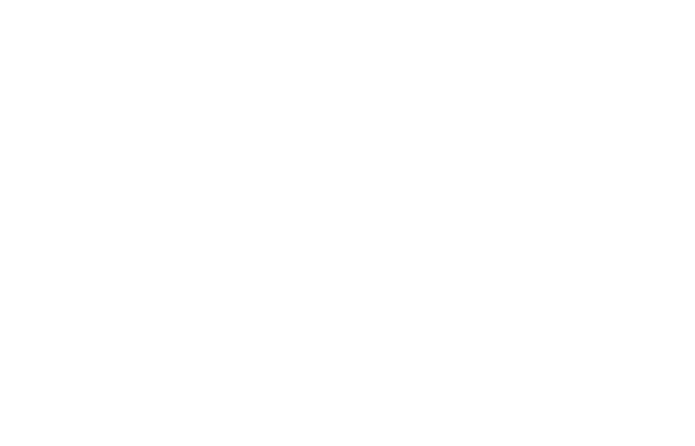
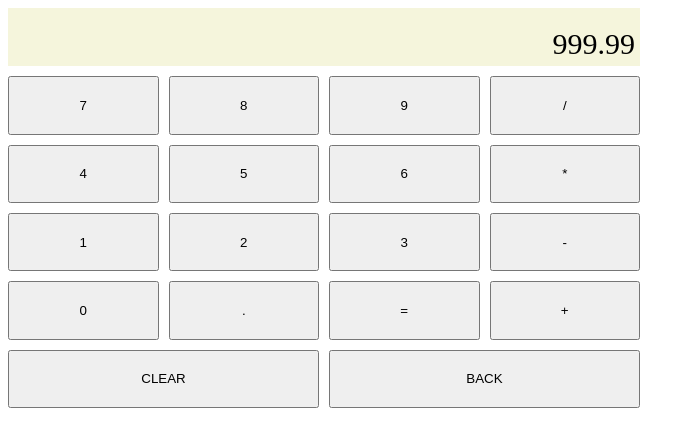
Before and after one commit to yochie/odin-calc, a plain HTML site: page index.html in a window 1280 px wide. Shown: the whole page, without its empty margins (0-695 px from the left). Drawn offline with Linux system fonts and the light colour scheme.

Commit message:
Create calculator html and css layout

```diff
--- a/index.html
+++ b/index.html
@@ -1,5 +1,6 @@
 <!DOCTYPE html>
 <html lang="en">
+
 <head>
     <meta charset="UTF-8">
     <meta name="viewport" content="width=device-width, initial-scale=1.0">
@@ -7,7 +8,41 @@
     <script src="script.js" defer></script>
     <link rel="stylesheet" href="style.css">
 </head>
+
 <body>
+    <div class="calculator">
+        <div class="calculator-row">
+            <div class="display">999.99</div>
+        </div>
+        <div class="calculator-row">
+            <button class="num-button">7</button>
+            <button class="num-button">8</button>
+            <button class="num-button">9</button>
+            <button class="operation-button">/</button>
+        </div>
+        <div class="calculator-row">
+            <button class="num-button">4</button>
+            <button class="num-button">5</button>
+            <button class="num-button">6</button>
+            <button class="operation-button">*</button>
+        </div>
+        <div class="calculator-row">
+            <button class="num-button">1</button>
+            <button class="num-button">2</button>
+            <button class="num-button">3</button>
+            <button class="operation-button">-</button>
+        </div>
+        <div class="calculator-row">
+            <button class="num-button">0</button>
+            <button class="decimal-button">.</button>
+            <button class="equal-button">=</button>
+            <button class="operation-button">+</button>
+        </div>
+        <div class="calculator-row">
+            <button class="clear-button">CLEAR</button>
+            <button class="back-button">BACK</button>
+        </div>
+    </div>
+</body>
 
-</body>
 </html>
--- a/style.css
+++ b/style.css
@@ -0,0 +1,31 @@
+.calculator {
+    width: 50%;
+    display: flex;
+    flex-direction: column;
+    gap: 10px;
+    align-items: stretch;
+    height: 400px;
+    justify-content: stretch;
+}
+
+.calculator .calculator-row {
+    flex: 1 1 0;
+    display: flex;
+    justify-content: center;
+    align-items: stretch;
+    gap: 10px;
+}
+
+.calculator button,
+.calculator .display {
+    flex: 1 1 0;
+}
+
+.display {
+    display: flex;
+    align-items: flex-end;
+    justify-content: right;
+    background-color: beige;
+    font-size: 30px;
+    padding: 5px;
+}
```
